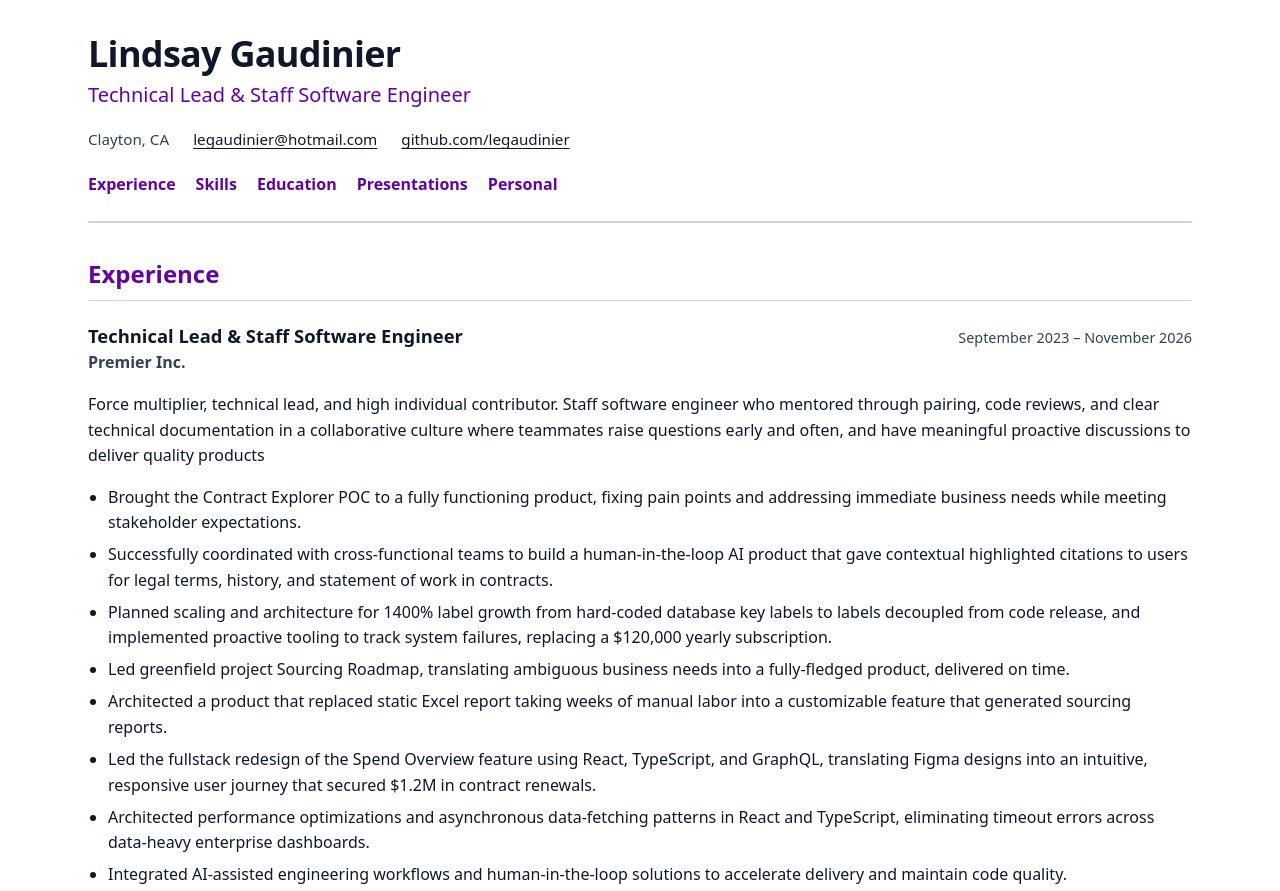
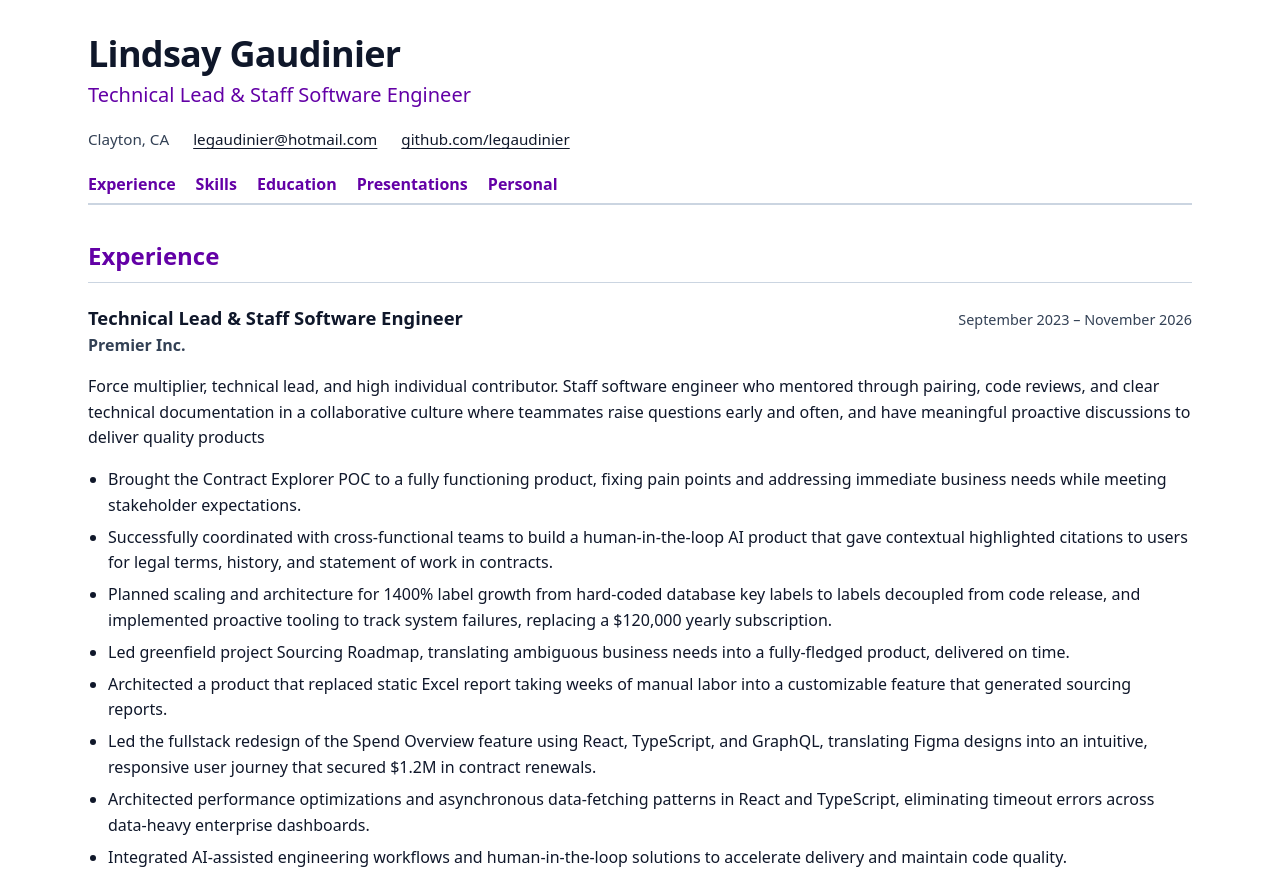
Before and after one commit to legaudinier/hello, a plain HTML site: page index.html in a window 1280 px wide. Shown: the top 891 px of the page. Drawn offline with Linux system fonts and the light colour scheme.

Commit message:
Update index.html

```diff
--- a/index.html
+++ b/index.html
@@ -84,7 +84,7 @@
     /* Header & Contact */
     header {
       border-bottom: 2px solid var(--border-color);
-      padding-bottom: 1.5rem;
+      padding-bottom: 0.4rem;
       margin-bottom: 2rem;
     }
 
```
